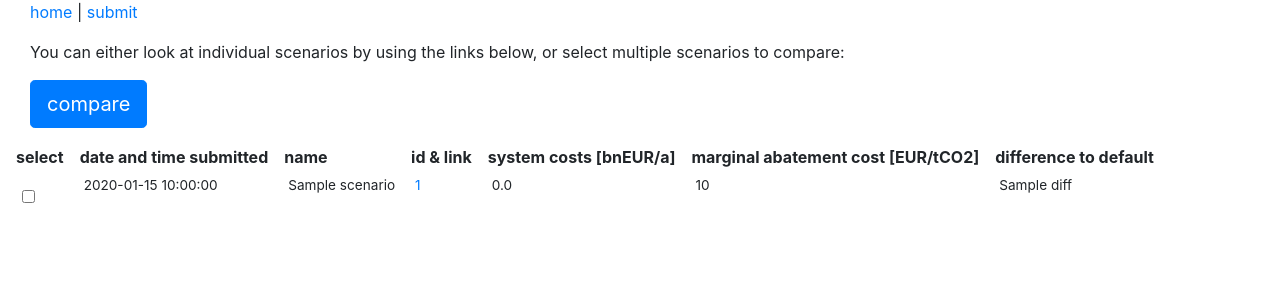
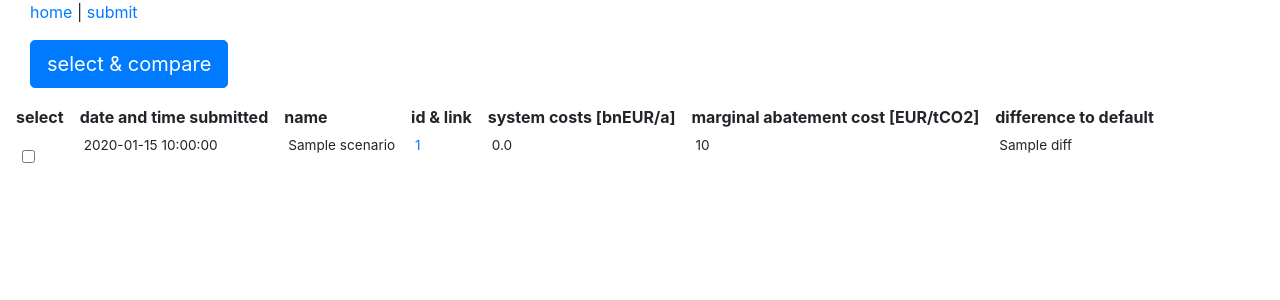
Before and after one commit to PyPSA/pypsa-server, a Flask app: template templates/results.html in a window 1280 px wide. Shown: the part 156-456 px from the top of the page. Run offline with Flask 2, Linux system fonts and the light colour scheme; the template is opened without the code that fills it: most values are stand-ins (such as "Sample title", 1, 10 or a date in 2020); some libraries are stand-ins or nearby versions.

Commit message:
Use compare interface also for single scenarios

```diff
--- a/server.py
+++ b/server.py
@@ -290,11 +290,7 @@ def compare_jobs(jobids):
 
 @app.route('/results/<jobid>')
 def resultsid(jobid):
-
-    if "," in jobid:
-        return compare_jobs(jobid.split(","))
-    else:
-        return single_job(jobid)
+    return compare_jobs(jobid.split(","))
 
 @app.route('/jobs', methods=['GET','POST'])
 def jobs():
--- a/templates/results.html
+++ b/templates/results.html
@@ -20,11 +20,8 @@
     <div class="col-md-12 col-lg-9">
 
      <p><a href="./">home</a> | <a href="./submit">submit</a></p>
-
-     <p>You can either look at individual scenarios by using the links below, or select multiple scenarios to compare:</p>
-
       <p>
-      <button type="button" class="btn btn-lg btn-primary" id="compare-button">compare</button>
+      <button type="button" class="btn btn-lg btn-primary" id="compare-button">select &amp; compare</button>
       <span id="status"></span>
     </p>
 
@@ -63,9 +60,7 @@
       selected = d3.selectAll('.form-check-input:checked').nodes().map(a => a.name);
       console.log("comparing",selected);
 
-      if(selected.length < 2){
-	  document.getElementById("status").innerHTML="error, you need to select at least two scenarios to compare";
-      } else if (selected.length > 10){
+      if (selected.length > 10){
 	  document.getElementById("status").innerHTML="error, you cannot select more than ten scenarios to compare";
       } else {
 	  window.location.href = "./results/" + selected.join(",");
```
